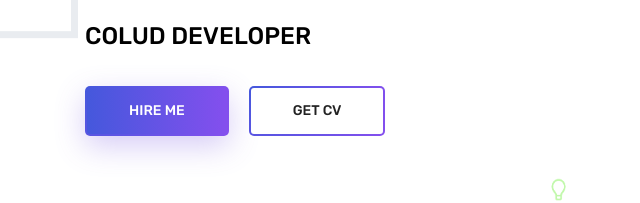
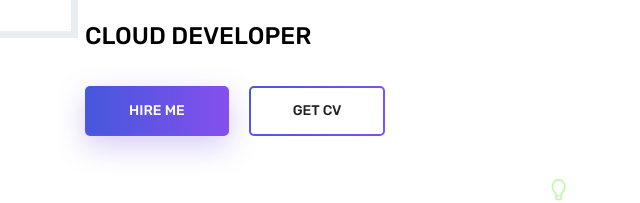
Before and after one commit to arrrajput/my-portfolio, a plain HTML site: page index.html in a window 1280 px wide. Shown: the part 342-545 px from the top of the page, 0-640 px from the left. Drawn offline with Linux system fonts and the light colour scheme; some packages are replaced by stand-ins of ours.

Commit message:
testing commit

```diff
--- a/index.html
+++ b/index.html
@@ -74,7 +74,7 @@
 						<div class="banner_content">
 							<h3 class="text-uppercase">Hell0</h3>
 							<h1 class="text-uppercase">I am Abhishek Singh/h1>
-							<h5 class="text-uppercase">Colud Developer</h5>
+							<h5 class="text-uppercase">Cloud Developer</h5>
 							<div class="d-flex align-items-center">
 								<a class="primary_btn" href="#"><span>Hire Me</span></a>
 								<a class="primary_btn tr-bg" href="https://drive.google.com/file/d/1vM3xYVo0oKAU1fvYPBs3DtEmjku8vjuM/view?usp=drive_link"><span>Get CV</span></a>
```
